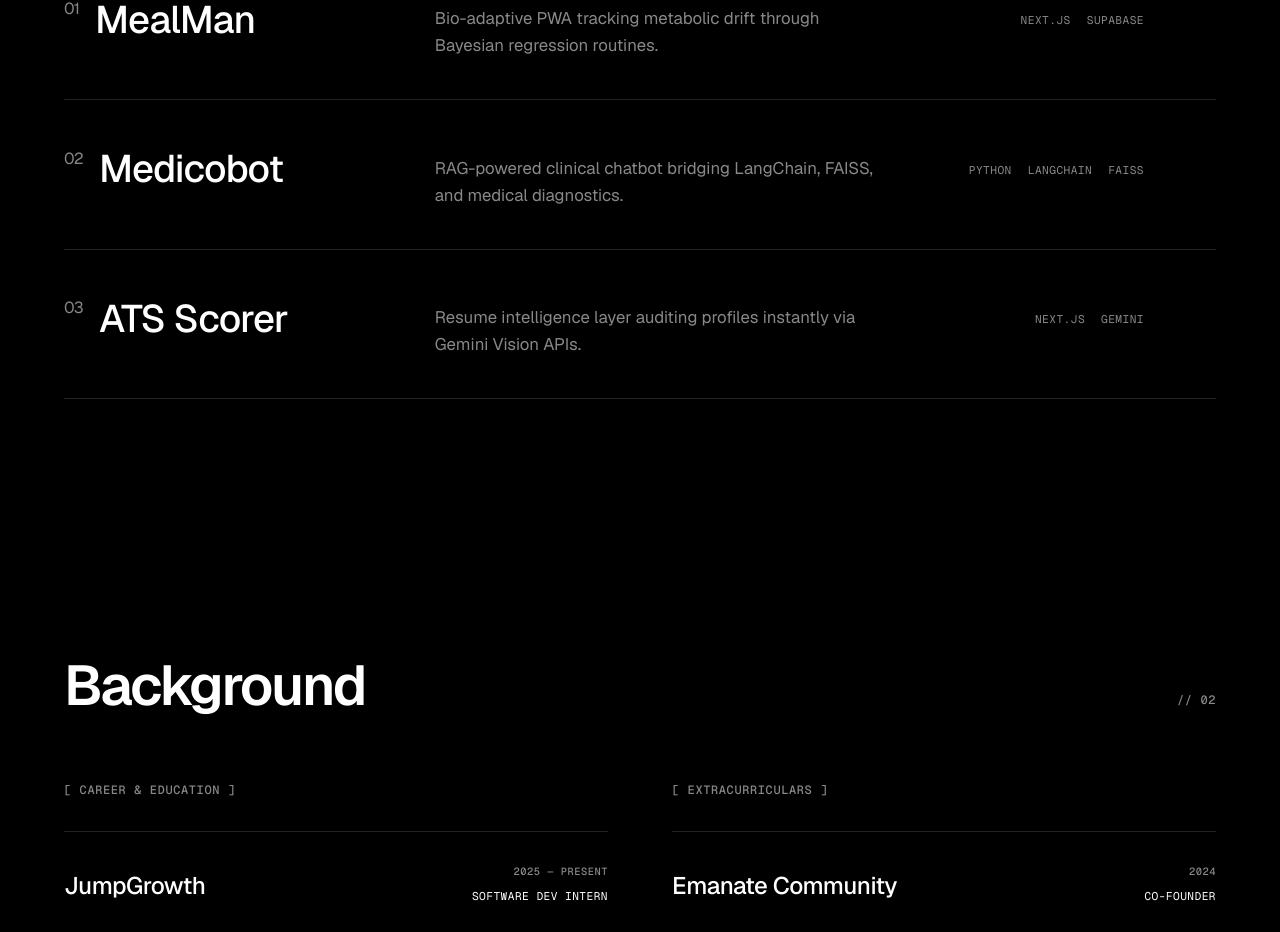
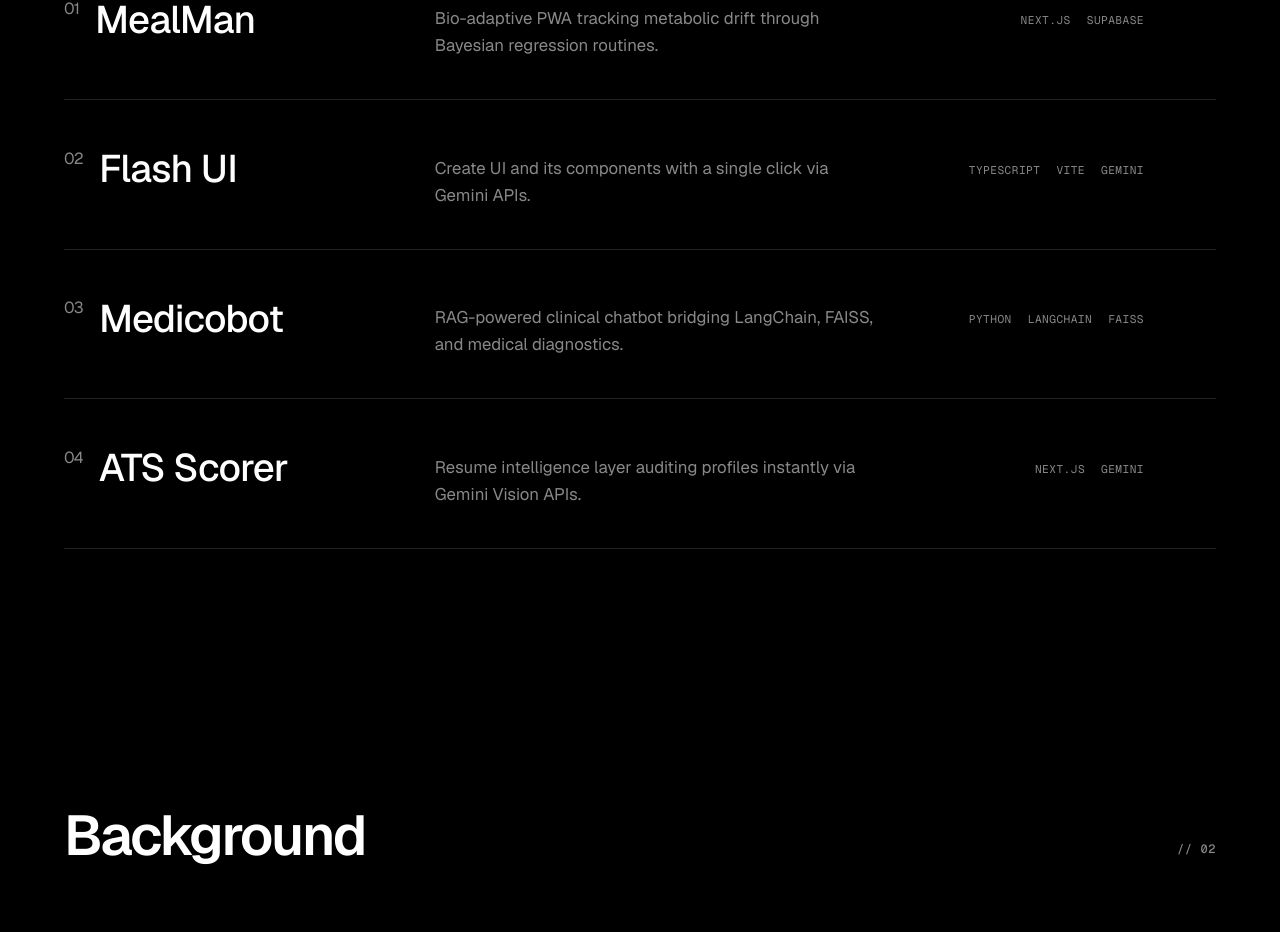
Before and after one commit to anushk7777/MyPortfolio, a Next.js app: page / in a window 1280 px wide. Shown: the part 1104-2036 px from the top of the page. Built offline with nearby package versions, Linux system fonts and the light colour scheme.

Commit message:
chore: add Flash UI project

```diff
--- a/components/ProjectGrid.tsx
+++ b/components/ProjectGrid.tsx
@@ -15,18 +15,25 @@ const projects = [
     id: '01',
   },
   {
+    title: 'Flash UI',
+    desc: 'Create UI and its components with a single click via Gemini APIs.',
+    tech: ['TypeScript', 'Vite', 'Gemini'],
+    href: 'https://flash-ui-remix.vercel.app/',
+    id: '02',
+  },
+  {
     title: 'Medicobot',
     desc: 'RAG-powered clinical chatbot bridging LangChain, FAISS, and medical diagnostics.',
     tech: ['Python', 'LangChain', 'FAISS'],
     href: 'https://medical-chatbot-main.vercel.app/',
-    id: '02',
+    id: '03',
   },
   {
     title: 'ATS Scorer',
     desc: 'Resume intelligence layer auditing profiles instantly via Gemini Vision APIs.',
     tech: ['Next.js', 'Gemini'],
     href: 'https://ats-scorer-ai.vercel.app/',
-    id: '03',
+    id: '04',
   },
 ];
 
```
